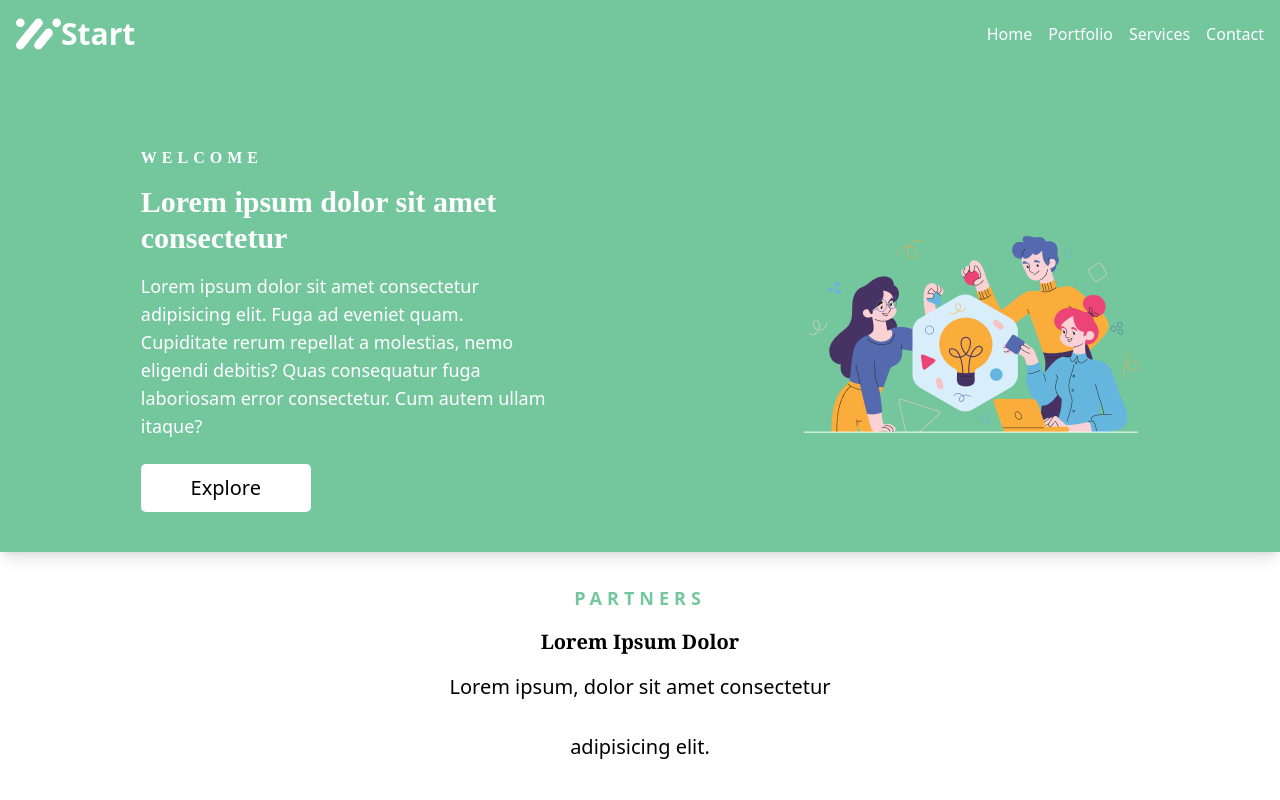
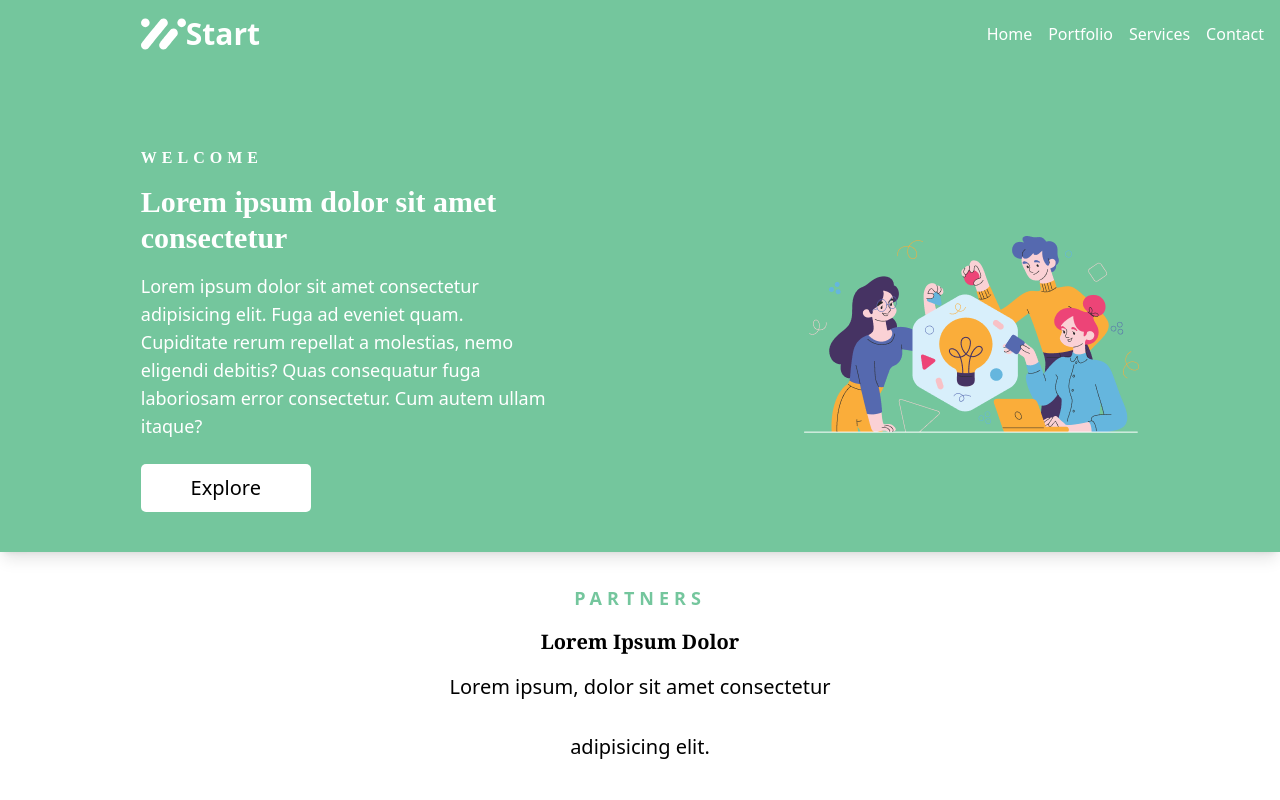
Before and after one commit to SupineCobra6895/tailwind_project, a website: page src/index.html in a window 1280 px wide. Shown: the top 800 px of the page. Drawn offline with Linux system fonts and the light colour scheme; a web font is replaced by a local one.

Commit message:
second_final

```diff
--- a/src/index.html
+++ b/src/index.html
@@ -7,9 +7,9 @@
   </head>
   <body>
     <div
-      class="w-full bg-back overflow-hidden shadow-lg p-4 flex-col flex @container"
+      class="w-full bg-back overflow-hidden shadow-lg p-4 flex-col flex @container "
     >
-      <div class="flex items-center justify-between w-full">
+      <div class="flex items-center justify-between w-full pl-(--tenth)">
         <div class="flex items-center">
           <svg
             calss="svg"
```
Also changed, not shown: src/output.css.
